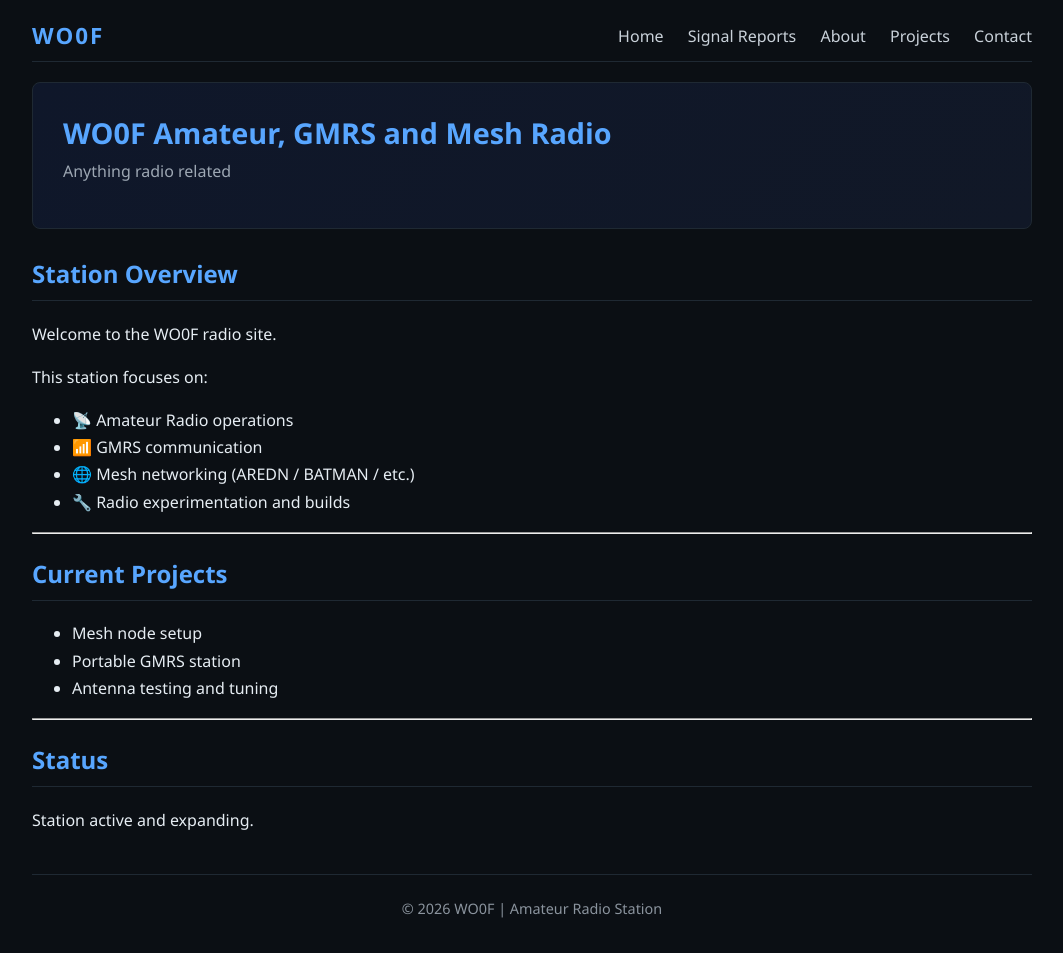
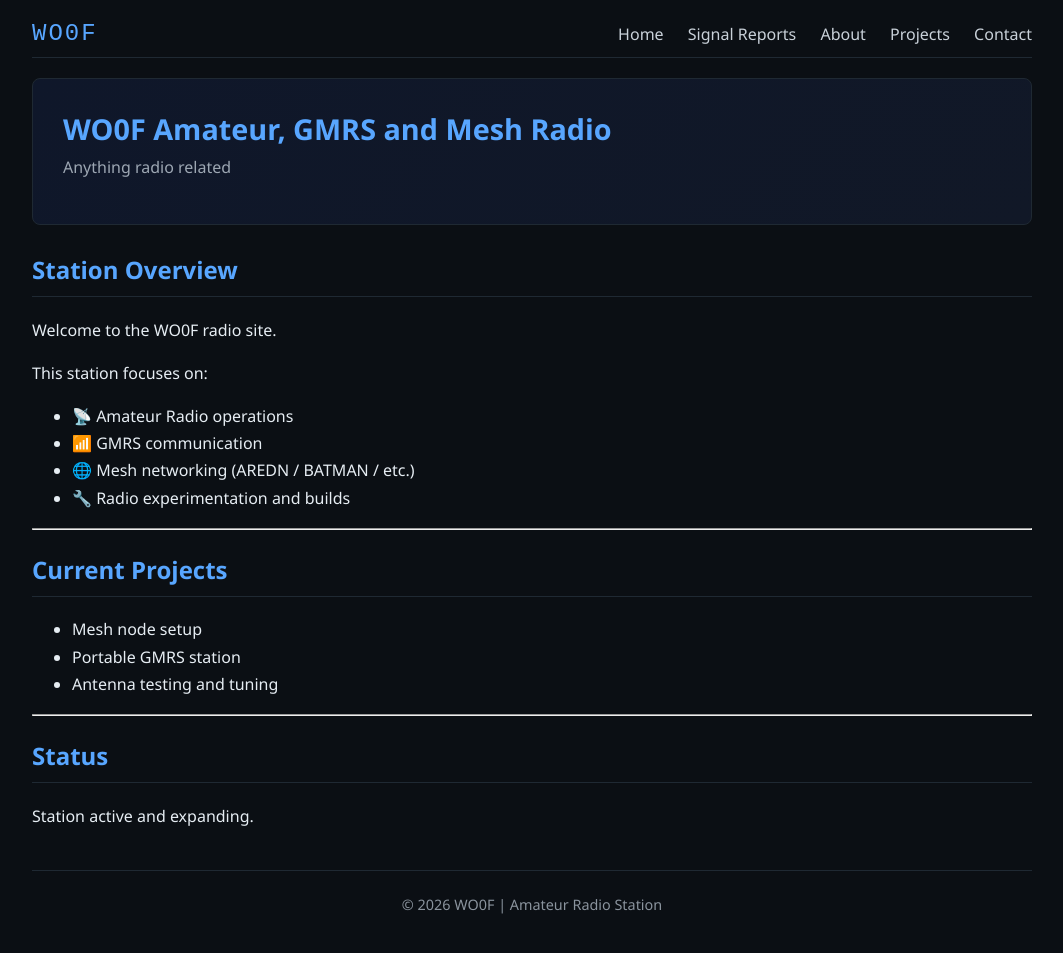
Before and after one commit to Lymitliss/Lymitliss.github.io, a Jekyll site: the page built from index.md, in a window 1280 px wide. Shown: the whole page, without its empty margins (108-1171 px from the left). Built offline with Jekyll 4.4.1, drawn with Linux system fonts in a browser that asks for light colours.

Commit message:
Update style.css

```diff
--- a/assets/style.css
+++ b/assets/style.css
@@ -23,8 +23,8 @@ body {
 }
 
 .logo {
-  font-weight: bold;
-  font-size: 1.4rem;
+  font-family: "JetBrains Mono", monospace;
+  font-size: 1.5rem;
   color: #58a6ff;
   letter-spacing: 2px;
 }
```
